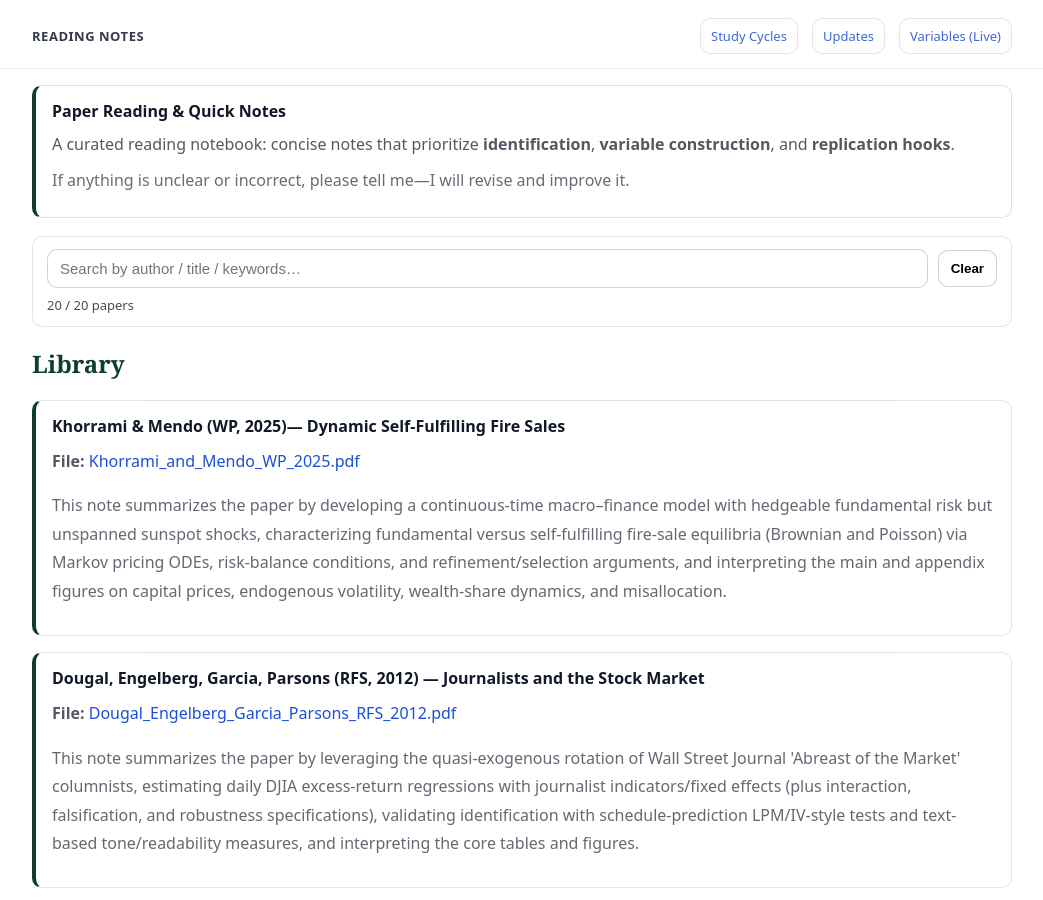
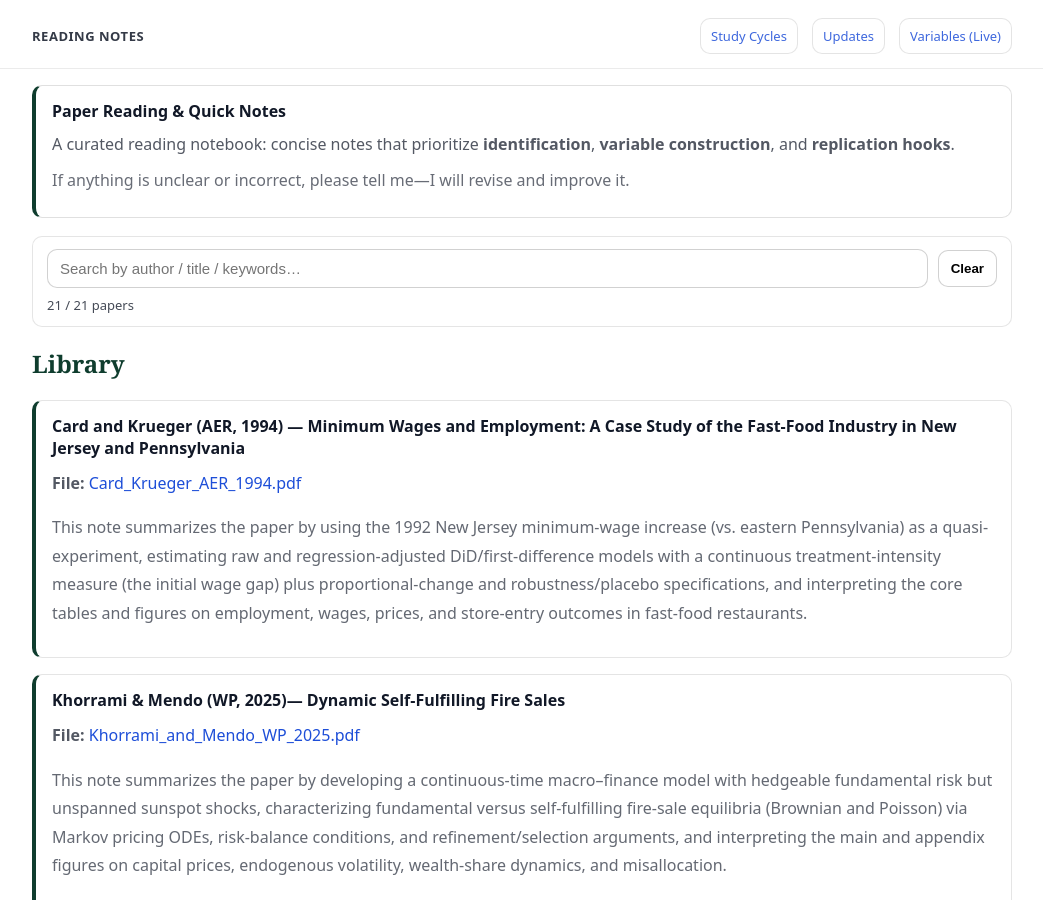
Before and after one commit to yaxinzn/study-archive, a Jekyll site: the page built from reading/index.md, in a window 1280 px wide and 900 px high. Shown: the whole window, without its empty margins (118-1161 px from the left). Built offline with Jekyll 4.4.1, drawn with Linux system fonts in a browser that asks for light colours.

Commit message:
Reading: add/update Card_Krueger_AER_1994.pdf

```diff
--- a/_data/reading.yml
+++ b/_data/reading.yml
@@ -1,3 +1,7 @@
+- title: "Card and Krueger (AER, 1994) — Minimum Wages and Employment: A Case Study of the Fast-Food Industry in New Jersey and Pennsylvania"
+  file: "Card_Krueger_AER_1994.pdf"
+  desc: "This note summarizes the paper by using the 1992 New Jersey minimum-wage increase (vs. eastern Pennsylvania) as a quasi-experiment, estimating raw and regression-adjusted DiD/first-difference models with a continuous treatment-intensity measure (the initial wage gap) plus proportional-change and robustness/placebo specifications, and interpreting the core tables and figures on employment, wages, prices, and store-entry outcomes in fast-food restaurants."
+
 - title: "Khorrami & Mendo (WP, 2025)— Dynamic Self-Fulfilling Fire Sales"
   file: "Khorrami_and_Mendo_WP_2025.pdf"
   desc: "This note summarizes the paper by developing a continuous-time macro–finance model with hedgeable fundamental risk but unspanned sunspot shocks, characterizing fundamental versus self-fulfilling fire-sale equilibria (Brownian and Poisson) via Markov pricing ODEs, risk-balance conditions, and refinement/selection arguments, and interpreting the main and appendix figures on capital prices, endogenous volatility, wealth-share dynamics, and misallocation."
```
Also changed, not shown: 1 other file.
